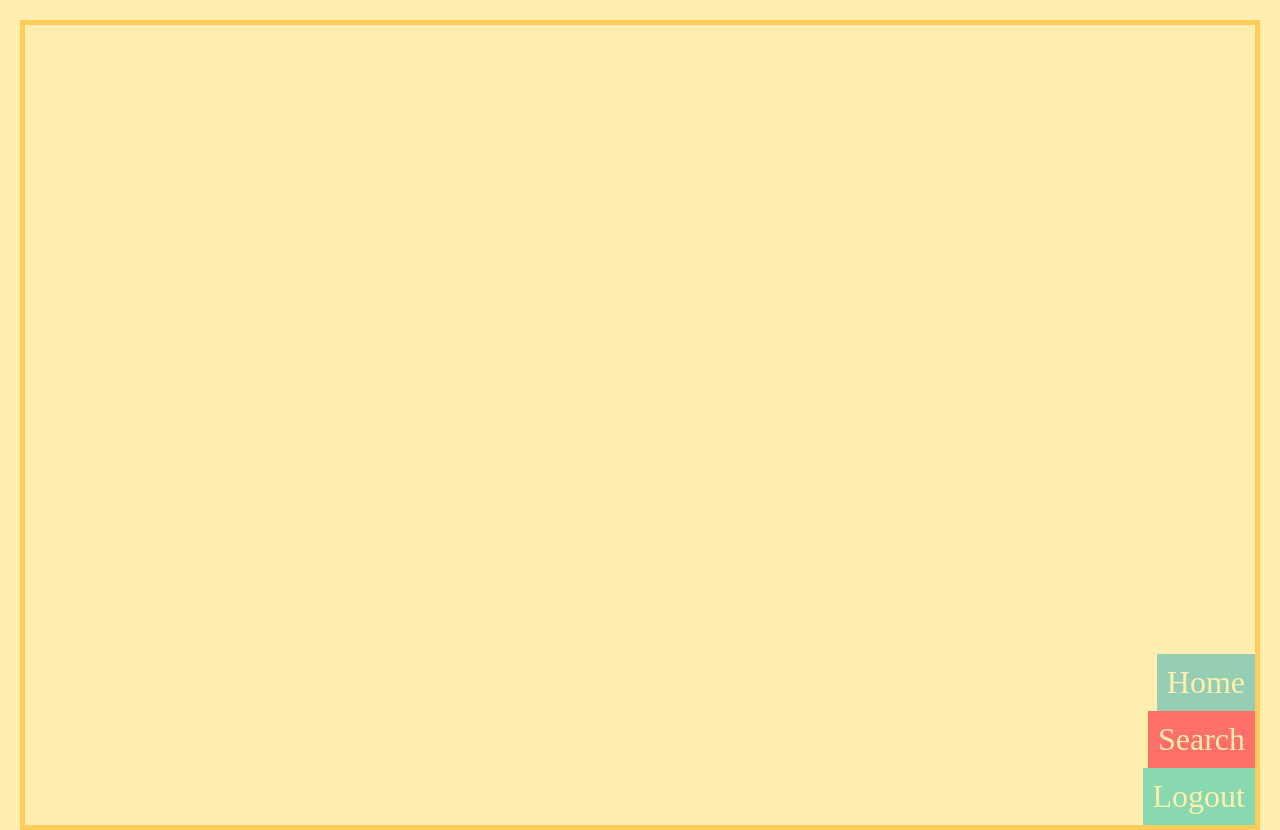
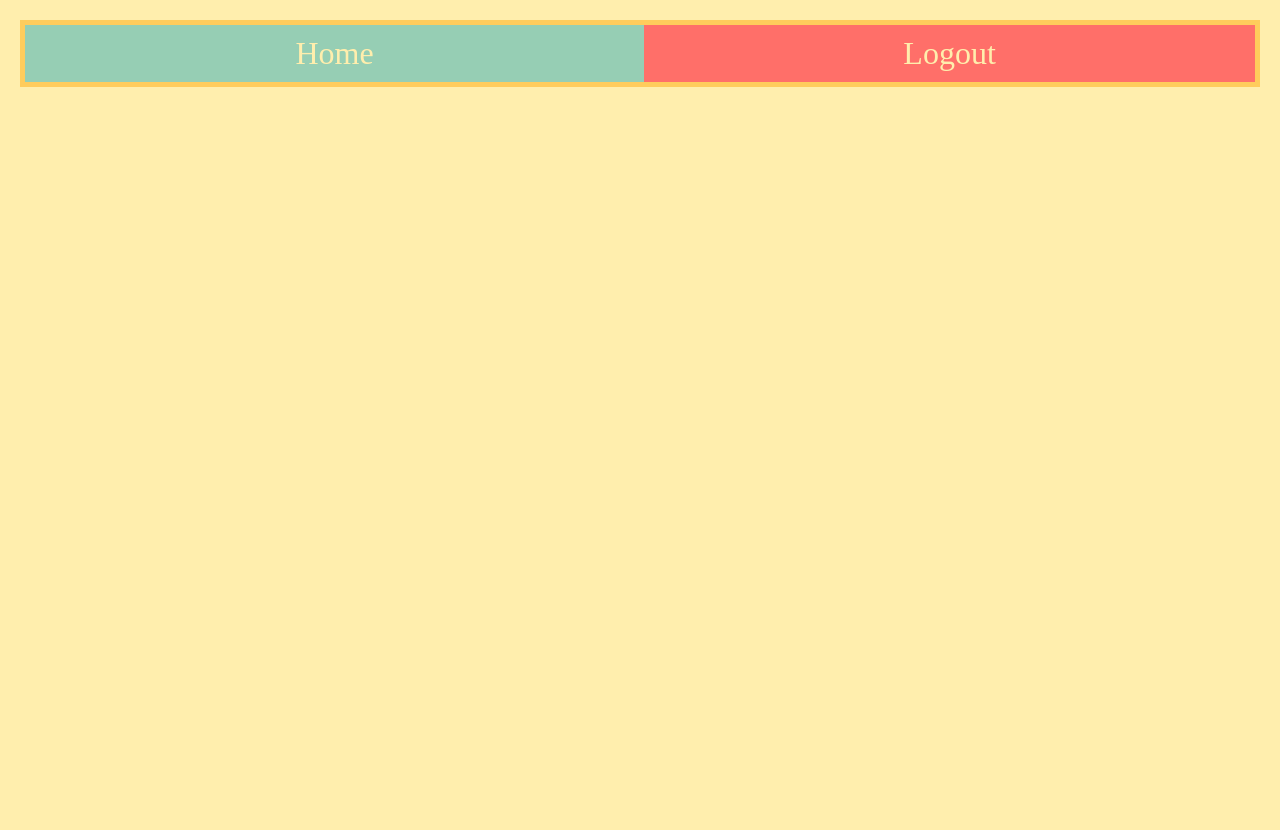
Before and after one commit to thallesbruno/freecodecamp-flexbox, a plain HTML site: page index.html in a window 1280 px wide. Drawn offline with Linux system fonts and the light colour scheme.

Commit message:
flex grow shrink basis

```diff
--- a/index.css
+++ b/index.css
@@ -1,8 +1,12 @@
 .container{
     border: 5px solid #ffcc5c;
     display: flex;
-    flex-direction: column;
-    justify-content: end;
-    height: 100%;
-    align-items: flex-end;
 }
+
+.home{
+    flex: 1 1 600px;
+}
+
+.logout{
+    flex: 1 10 600px;
+}
--- a/index.html
+++ b/index.html
@@ -8,7 +8,7 @@
     <body>
         <nav class="container">
             <div class="home">Home</div>
-            <div class="search">Search</div>
+
             <div class="logout">Logout</div>
         </nav>
     </body>
```
